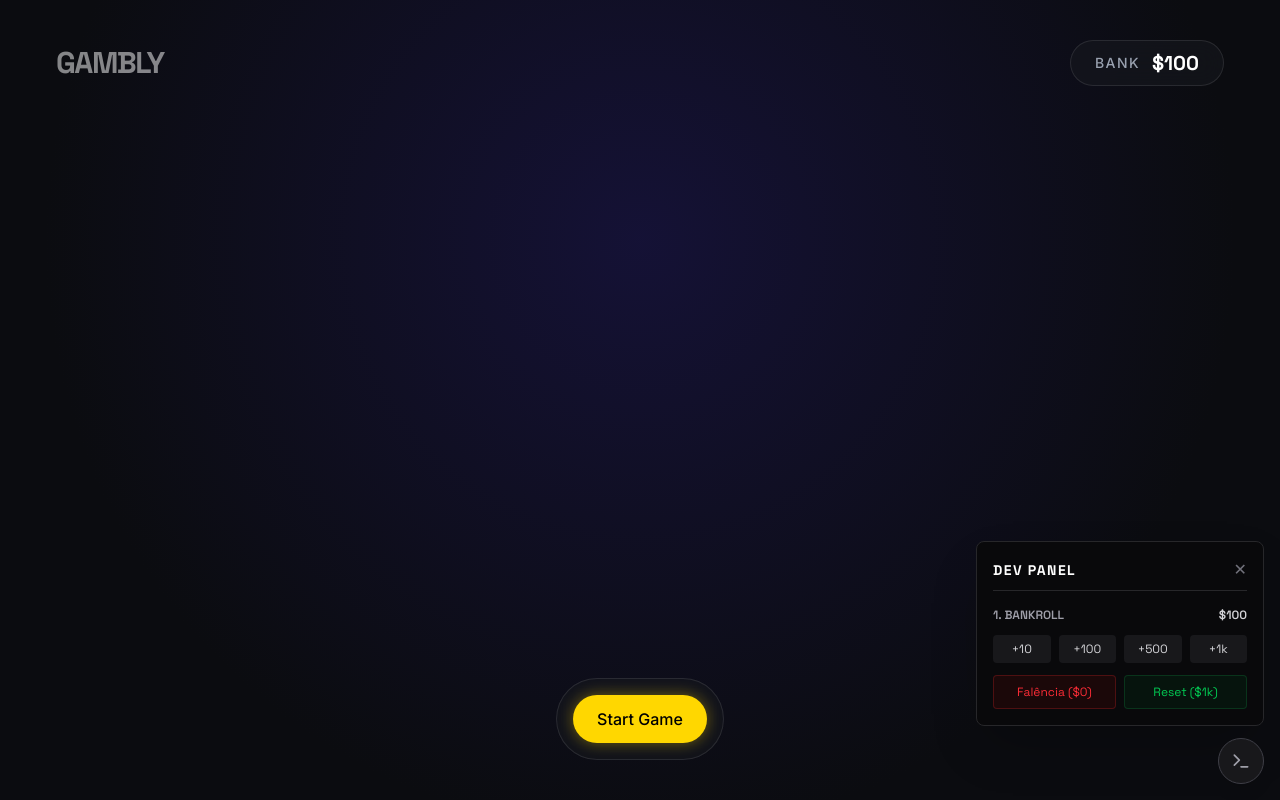
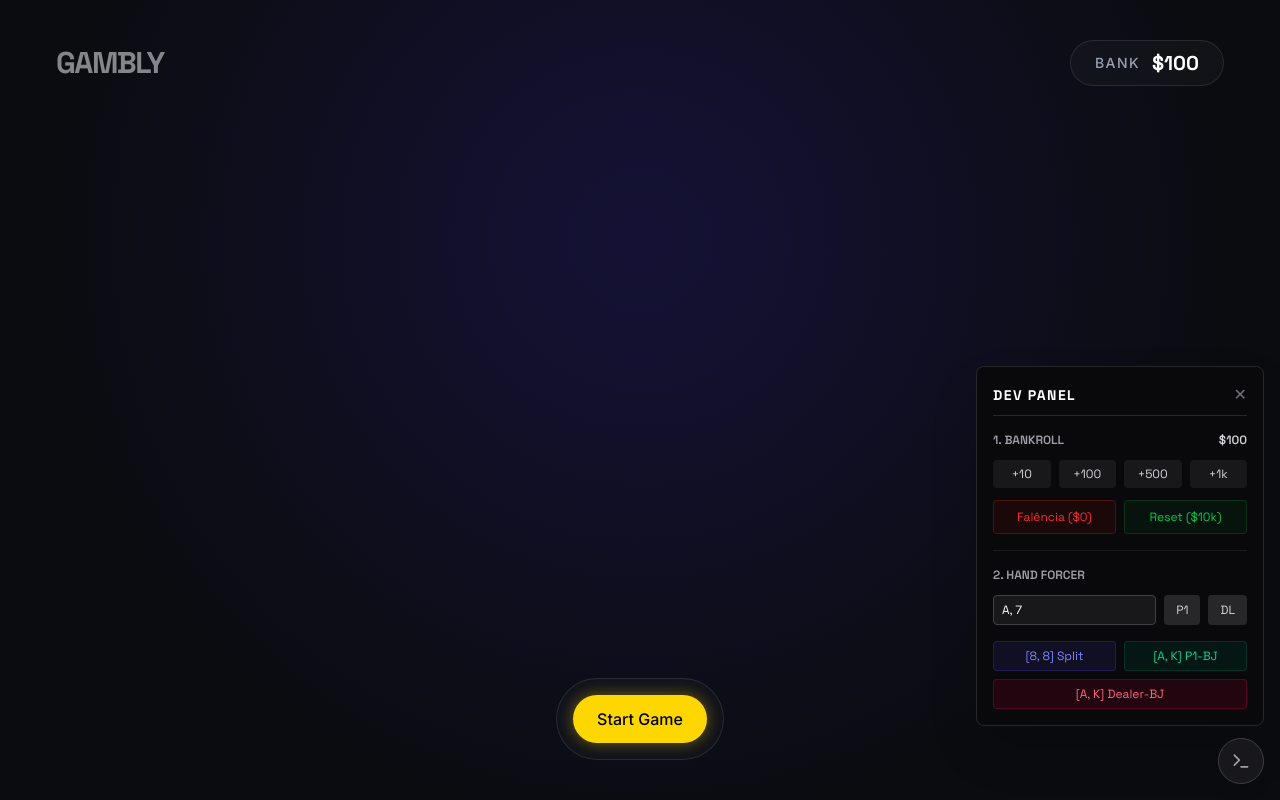
Before and after one commit to igorcol/GAMBLY, a Next.js app: page /games/blackjack in a window 1280 px wide. Both pictures are taken after a click on the button "Open Dev Panel". Built offline with nearby package versions, Linux system fonts and the light colour scheme.

Commit message:
ft(blackjack): DEV MENU - Hand Controll

```diff
--- a/_docs/_TODO.md
+++ b/_docs/_TODO.md
@@ -44,20 +44,22 @@ Por que: Por último, resolvemos a questão do banner "DEALER WINS" global. Vamo
 # DEV PANEL
 
 ## 1. Controle de Bankroll (Stress Test)
-[] Set manual: +10, +100, +500, +1000
+[X] Set manual: +10, +100, +500, +1000
 
-[] Falência ($0): Para testar se os bloqueios de UI estão funcionando (impedir o Double ou o Deal sem saldo).
+[X] Falência ($0): Para testar se os bloqueios de UI estão funcionando (impedir o Double ou o Deal sem saldo).
 
-[] Reset de Luxo ($10.000): Para recuperar o fôlego e continuar os testes após perder tudo.
+[X] Reset ($1.000): Para continuar os testes após perder tudo.
 
 ## 2. Manipulação de Mãos (Hand Forcer)
-Blackjack Automático: Injeta [A, K] instantaneamente.
+[] Input Customizado: Um campo de texto rápido onde você digita A, 7 e o botão aplica à sua mão.
 
-Cenário de Split: Injeta um par (ex: [8, 8]) para você testar rapidamente a renderização dos múltiplos montes e das stacks de fichas individuais.
+[] Cenário de Split: Injeta um par (ex: [8, 8]) para você testar rapidamente a renderização dos múltiplos montes e das stacks de fichas individuais.
 
-Dealer Blackjack: Força o dealer a ter um Blackjack para testar como as mãos do jogador reagem (útil para quando formos implementar a mecânica de Insurance).
+[] Blackjack Automático: Injeta [A, K] instantaneamente.
 
-Input Customizado: Um campo de texto rápido onde você digita A, 7 e o botão aplica à sua mão.
+
+[] Dealer Blackjack: Força o dealer a ter um Blackjack para testar como as mãos do jogador reagem (útil para quando formos implementar a mecânica de Insurance).
+
 
 
 ## 3. Manipulação de Tempo e Fase
--- /dev/null
+++ b/src/components/dev/DevBankroll.tsx
@@ -0,0 +1,38 @@
+import { useBankrollStore } from '../../store/bankrollStore'
+
+// ABA DE BANKROLL DO MENU DEV DO BLACKJACK
+
+export function DevBankroll() {
+  const { add, setBalance, balance } = useBankrollStore()
+
+  return (
+    <div className="space-y-3">
+      <h3 className="text-zinc-400 text-xs font-semibold flex justify-between">
+        <span>1. BANKROLL</span>
+        <span className="text-zinc-300">${balance}</span>
+      </h3>
+
+      <div className="grid grid-cols-4 gap-2">
+        <button onClick={() => add(10)} className="bg-zinc-900 text-zinc-300 text-xs py-1.5 rounded hover:bg-zinc-800 transition-colors">+10</button>
+        <button onClick={() => add(100)} className="bg-zinc-900 text-zinc-300 text-xs py-1.5 rounded hover:bg-zinc-800 transition-colors">+100</button>
+        <button onClick={() => add(500)} className="bg-zinc-900 text-zinc-300 text-xs py-1.5 rounded hover:bg-zinc-800 transition-colors">+500</button>
+        <button onClick={() => add(1000)} className="bg-zinc-900 text-zinc-300 text-xs py-1.5 rounded hover:bg-zinc-800 transition-colors">+1k</button>
+      </div>
+
+      <div className="grid grid-cols-2 gap-2 mt-2">
+        <button
+          onClick={() => setBalance(0)}
+          className="bg-red-950/30 text-red-500 text-xs py-2 rounded border border-red-900/50 hover:bg-red-900/40 transition-colors"
+        >
+          Falência ($0)
+        </button>
+        <button
+          onClick={() => setBalance(10000)}
+          className="bg-green-950/30 text-green-500 text-xs py-2 rounded border border-green-900/50 hover:bg-green-900/40 transition-colors"
+        >
+          Reset ($10k)
+        </button>
+      </div>
+    </div>
+  )
+}
--- /dev/null
+++ b/src/components/dev/DevHandForcer.tsx
@@ -0,0 +1,86 @@
+import { useState } from 'react'
+import { useTableStore } from '../../store/tableStore'
+import { Rank } from '../../core/blackjack/types'
+
+
+// ABA DE RAND FORCER DO MENU DEV DO BLACKJACK
+
+const VALID_RANKS = ["2", "3", "4", "5", "6", "7", "8", "9", "10", "J", "Q", "K", "A"]
+
+export function DevHandForcer() {
+  const { devForcePlayerHand, devForceDealerHand } = useTableStore()
+  const [customHand, setCustomHand] = useState('A, 7')
+  const [error, setError] = useState('')
+
+  // Função que transforma a string "A, 7" em um array validado ["A", "7"]
+  const parseAndApply = (isPlayer: boolean, inputStr?: string) => {
+    setError('')
+    const targetStr = inputStr || customHand
+    const rawParts = targetStr.split(',').map(s => s.trim().toUpperCase())
+
+    const isValid = rawParts.every(part => VALID_RANKS.includes(part))
+
+    if (!isValid) {
+      setError('Use vírgula: 2-10, J, Q, K, A')
+      return
+    }
+
+    const ranks = rawParts as Rank[]
+    if (isPlayer) devForcePlayerHand(ranks)
+    else devForceDealerHand(ranks)
+  }
+
+  return (
+    <div className="space-y-3">
+      <h3 className="text-zinc-400 text-xs font-semibold">2. HAND FORCER</h3>
+
+      {/* Input Customizado */}
+      <div className="space-y-1">
+        <div className="flex gap-2">
+          <input
+            type="text"
+            value={customHand}
+            onChange={(e) => setCustomHand(e.target.value)}
+            placeholder="Ex: A, 7, 2"
+            className="bg-zinc-900 border border-zinc-700 text-white text-xs px-2 py-1.5 rounded w-full outline-none focus:border-zinc-500 transition-colors"
+          />
+          <button
+            onClick={() => parseAndApply(true)}
+            className="bg-zinc-800 text-zinc-300 text-xs px-3 py-1.5 rounded hover:bg-zinc-700 transition-colors"
+          >
+            P1
+          </button>
+          <button
+            onClick={() => parseAndApply(false)}
+            className="bg-zinc-800 text-zinc-300 text-xs px-3 py-1.5 rounded hover:bg-zinc-700 transition-colors"
+          >
+            DL
+          </button>
+        </div>
+        {error && <p className="text-red-400 text-[10px]">{error}</p>}
+      </div>
+
+      {/* Atalhos Rápidos */}
+      <div className="grid grid-cols-2 gap-2 pt-1">
+        <button
+          onClick={() => parseAndApply(true, '8, 8')}
+          className="bg-indigo-950/40 text-indigo-400 text-xs py-1.5 rounded border border-indigo-900/50 hover:bg-indigo-900/50 transition-colors"
+        >
+          [8, 8] Split
+        </button>
+        <button
+          onClick={() => parseAndApply(true, 'A, K')}
+          className="bg-emerald-950/40 text-emerald-400 text-xs py-1.5 rounded border border-emerald-900/50 hover:bg-emerald-900/50 transition-colors"
+        >
+          [A, K] P1-BJ
+        </button>
+        <button
+          onClick={() => parseAndApply(false, 'A, K')}
+          className="bg-rose-950/40 text-rose-400 text-xs py-1.5 rounded border border-rose-900/50 hover:bg-rose-900/50 transition-colors col-span-2"
+        >
+          [A, K] Dealer-BJ
+        </button>
+      </div>
+    </div>
+  )
+}
--- a/src/components/dev/DevMenu.tsx
+++ b/src/components/dev/DevMenu.tsx
@@ -1,13 +1,14 @@
 'use client'
 
 import { useState } from 'react'
-import { useBankrollStore } from '../../store/bankrollStore'
+import { DevBankroll } from './DevBankroll'
+import { DevHandForcer } from './DevHandForcer'
+
+// MENU CENTRAL DEV DO BLACKJACK
+
 
 export function DevMenu() {
   const [isOpen, setIsOpen] = useState(false)
-  const { add, setBalance, balance } = useBankrollStore()
-
-  // Validação direta sem useEffect
   const isDev = process.env.NODE_ENV === 'development'
 
   if (!isDev) return null
@@ -26,41 +27,14 @@ export function DevMenu() {
             </button>
           </div>
 
-          {/* SECTION 1: BANKROLL */}
-          <div className="space-y-3">
-            <h3 className="text-zinc-400 text-xs font-semibold flex justify-between">
-              <span>1. BANKROLL</span>
-              <span className="text-zinc-300">${balance}</span>
-            </h3>
-
-            {/* Incrementos Manuais */}
-            <div className="grid grid-cols-4 gap-2">
-              <button onClick={() => add(10)} className="bg-zinc-900 text-zinc-300 text-xs py-1.5 rounded hover:bg-zinc-800 transition-colors">+10</button>
-              <button onClick={() => add(100)} className="bg-zinc-900 text-zinc-300 text-xs py-1.5 rounded hover:bg-zinc-800 transition-colors">+100</button>
-              <button onClick={() => add(500)} className="bg-zinc-900 text-zinc-300 text-xs py-1.5 rounded hover:bg-zinc-800 transition-colors">+500</button>
-              <button onClick={() => add(1000)} className="bg-zinc-900 text-zinc-300 text-xs py-1.5 rounded hover:bg-zinc-800 transition-colors">+1k</button>
-            </div>
-
-            {/* Stress Test */}
-            <div className="grid grid-cols-2 gap-2 mt-2">
-              <button
-                onClick={() => setBalance(0)}
-                className="bg-red-950/30 text-red-500 text-xs py-2 rounded border border-red-900/50 hover:bg-red-900/40 transition-colors"
-              >
-                Falência ($0)
-              </button>
-              <button
-                onClick={() => setBalance(1000)}
-                className="bg-green-950/30 text-green-500 text-xs py-2 rounded border border-green-900/50 hover:bg-green-900/40 transition-colors"
-              >
-                Reset ($1k)
-              </button>
-            </div>
+          <div className="space-y-4">
+            <DevBankroll />
+            <div className="border-b border-zinc-800/60" />
+            <DevHandForcer />
           </div>
         </div>
       )}
 
-      {/* Botão Flutuante (Terminal Icon) */}
       <button
         onClick={() => setIsOpen(!isOpen)}
         className="bg-zinc-900 border border-zinc-700 hover:border-zinc-500 text-zinc-400 hover:text-white p-3 rounded-full shadow-lg ml-auto flex items-center justify-center transition-all"
--- a/src/core/blackjack/engine.ts
+++ b/src/core/blackjack/engine.ts
@@ -256,7 +256,7 @@ export class BlackjackEngine {
 
   // * ----------- DEV / DEBUG FUNCTIONS -----------
 
-  // Forçar uma mão para debug
+  // Forçar uma mão para PLAYER - DEV
   public forceHand(ranks: Rank[]) {
     // Limpa a mão do jogador
     this.state.playerHands = [
@@ -284,4 +284,35 @@ export class BlackjackEngine {
     this.updateScores();
     this.emitState();
   }
+
+  // Forçar uma mão para DEALER - DEV
+  public forceDealerHand(ranks: Rank[]) {
+    // Limpa mão atual do dealer
+    this.state.dealerHand = {
+      cards: [],
+      isBusted: false,
+      isStanding: false,
+      score: 0,
+      result: "NONE",
+      bet: 0,
+      payout: 0,
+      isDoubled: false,
+      isSplitted: false,
+    };
+
+    // Injeta cartas escolhidas
+    this.state.dealerHand.cards = ranks.map((rank, index) => {
+      // Carta escondida - Se o jogo estiver na mão do player, a segunda carta é isHidden = true
+      const shouldHide = index === 1 && this.state.phase !== "DEALER_TURN" && this.state.phase !== "PAYOUT";
+
+      return {
+        suit: "HEARTS",
+        rank,
+        isHidden: shouldHide
+      };
+    });
+
+    this.updateScores();
+    this.emitState();
+  }
 }
--- a/src/store/tableStore.ts
+++ b/src/store/tableStore.ts
@@ -1,6 +1,6 @@
 import { create } from 'zustand'
 import { BlackjackEngine } from '../core/blackjack/engine'
-import { GameState, GameAction } from '../core/blackjack/types'
+import { GameState, GameAction, Rank } from '../core/blackjack/types'
 import { useBankrollStore } from './bankrollStore'
 
 interface PendingChip {
@@ -19,7 +19,9 @@ interface TableStore {
   clearPendingBet: () => void
   placeBet: () => Promise<void>
   dispatchAction: (action: GameAction) => Promise<void>
-  processDealerTurn: () => Promise<void> // Novo método para controlar o tempo
+  processDealerTurn: () => Promise<void>                // Método para controlar o tempo
+  devForcePlayerHand: (ranks: Rank[]) => void           // Método DEV
+  devForceDealerHand: (ranks: Rank[]) => void           // Método DEV
 }
 
 let engineInstance: BlackjackEngine | null = null
@@ -152,5 +154,14 @@ export const useTableStore = create<TableStore>((set, get) => ({
 
     await delay(800)
     engineInstance.evaluateResults()
+  },
+
+  //* --- DEV / DEBUG FUNCTIONS ---
+  devForcePlayerHand: (ranks: Rank[]) => {
+    if (engineInstance) engineInstance.forceHand(ranks)
+  },
+
+  devForceDealerHand: (ranks: Rank[]) => {
+    if (engineInstance) engineInstance.forceDealerHand(ranks)
   }
 }))
```
